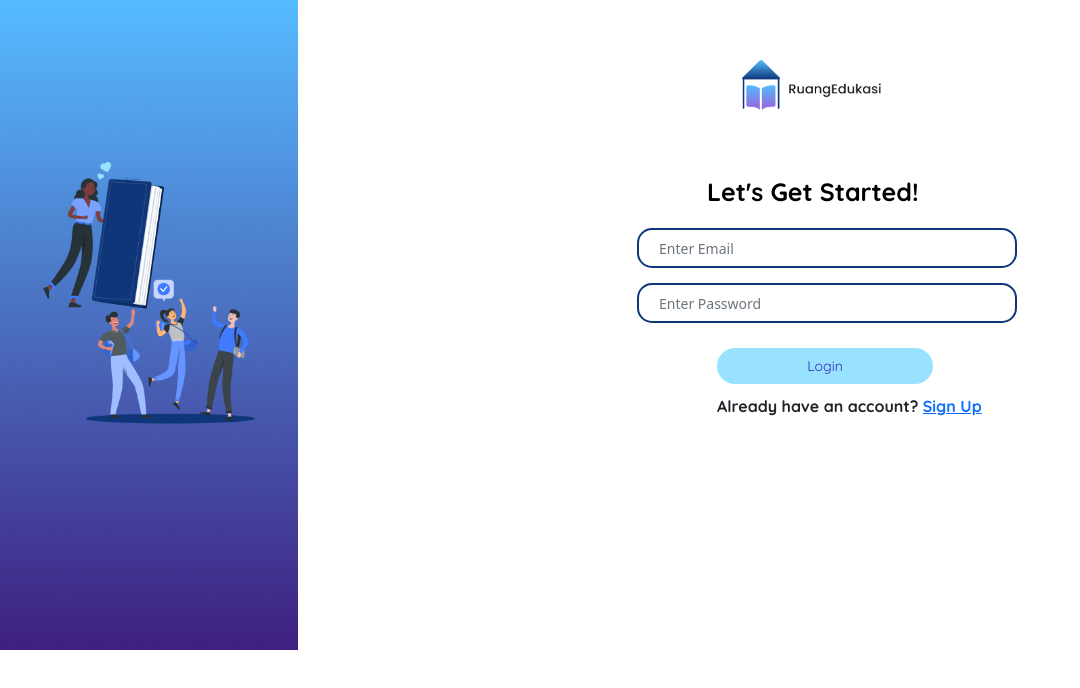
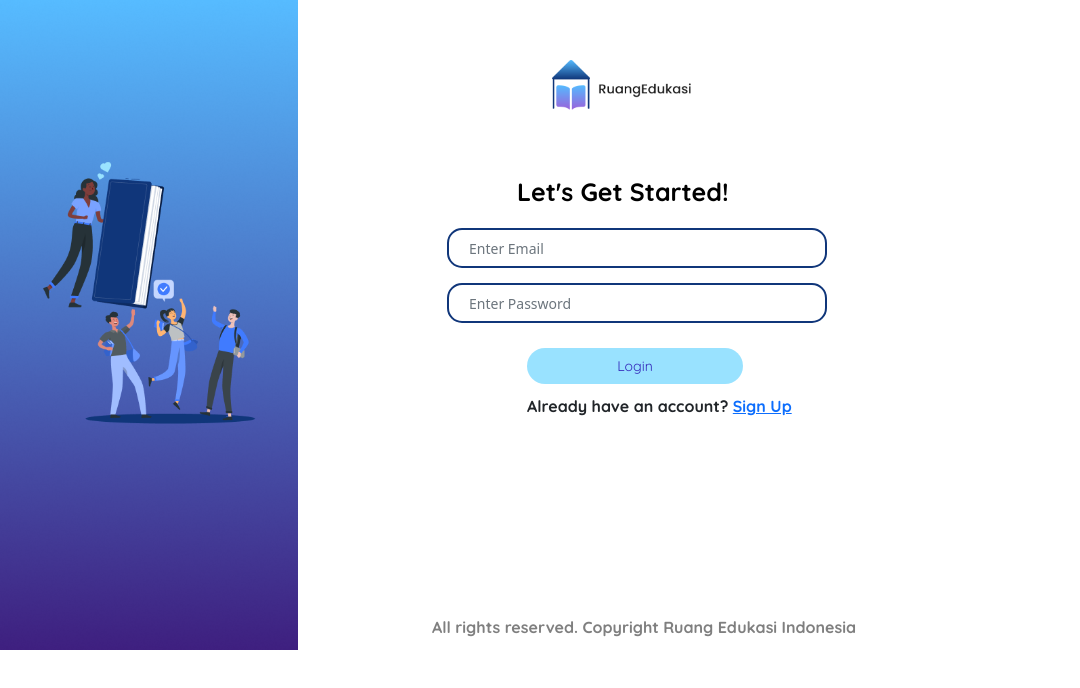
Before and after one commit to nrmia19/final-project-engineering-59, a React (Create React App) app in the folder Frontend/ruang-edukasi/: page /login in a window 1280 px wide. Shown: the top 688 px of the page, without its empty margins (0-1080 px from the left). Built offline with nearby package versions, Linux system fonts and the light colour scheme.

Commit message:
chore: update code login

```diff
--- a/Frontend/ruang-edukasi/src/components/Login/Login.js
+++ b/Frontend/ruang-edukasi/src/components/Login/Login.js
@@ -28,7 +28,7 @@ const Login = () => {
       <>
         <Container>
             <Row>
-              <Col sm={2}>
+            <Col sm={3}>
               <div className="sidebar">
                 <img className="style-img" src={image} alt="image" height="650vh" />
               </div>
@@ -51,7 +51,10 @@ const Login = () => {
                     </button>
                     <p>Already have an account? <Link to={"/register"}>Sign Up</Link></p>
                   </Form>
-                </div>
+              </div>
+              <div className="login-footer">
+                  <p>All rights reserved. Copyright Ruang Edukasi Indonesia</p>
+              </div>
               </Col>
             </Row>
           </Container>
```
